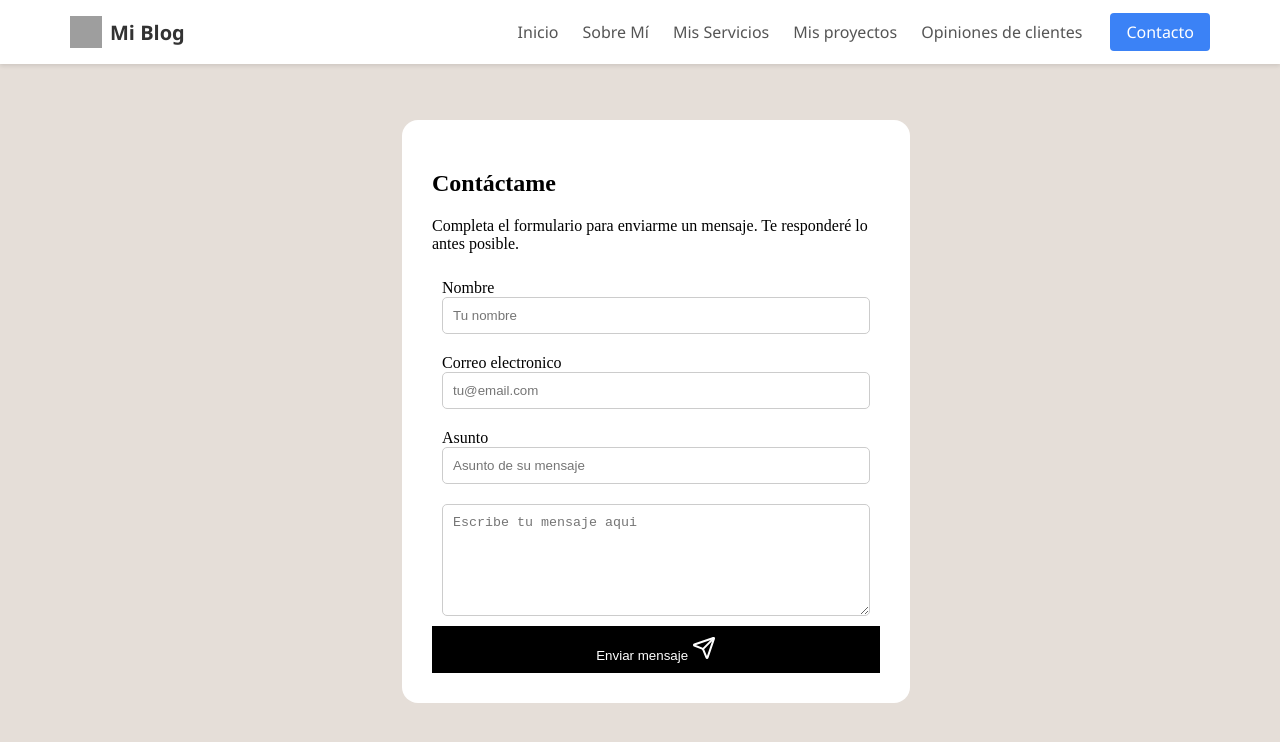
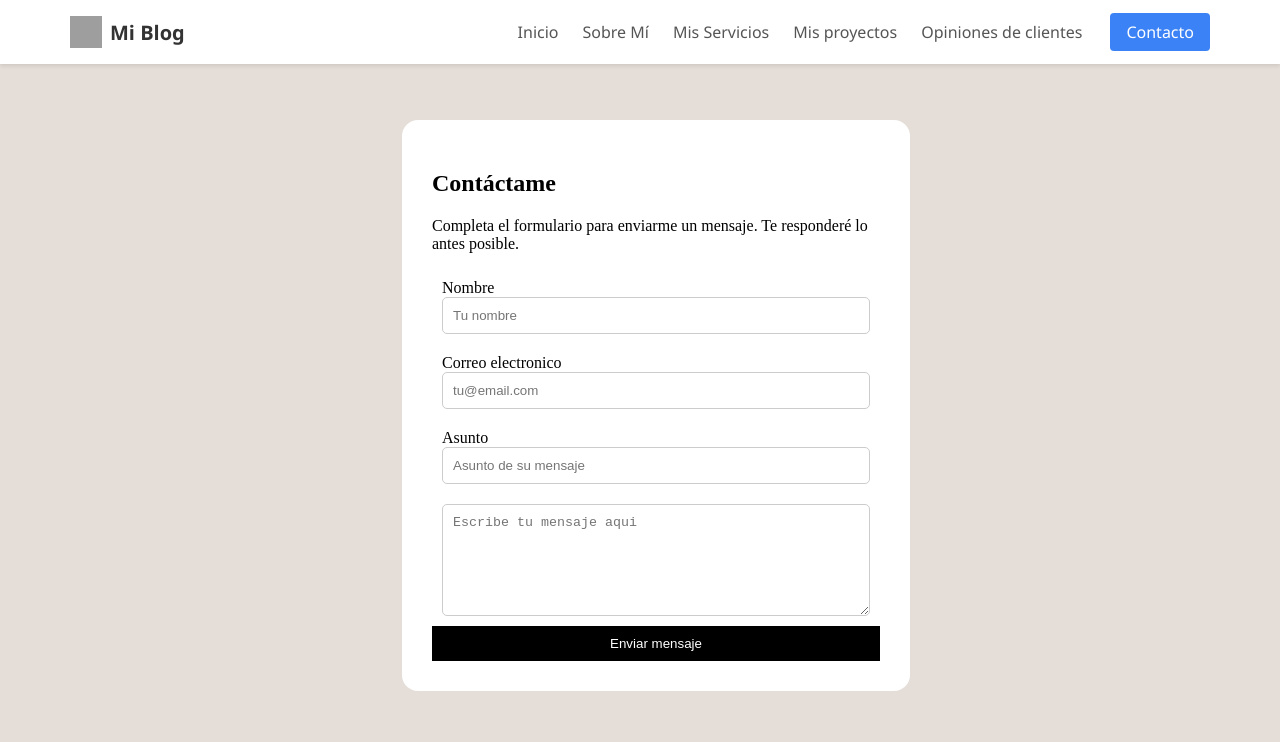
Before and after one commit to anthonnyygpz/blogLuis, a React (Vite) app in the folder front-end/: page /contact in a window 1280 px wide. Shown: the top 742 px of the page. Built offline with nearby package versions, Linux system fonts and the light colour scheme; grey boxes are pictures that could not be loaded.

Commit message:
refactor(contact.tsx): delete icon

```diff
--- a/front-end/src/features/shared/components/contact.tsx
+++ b/front-end/src/features/shared/components/contact.tsx
@@ -1,6 +1,6 @@
 "use client";
 import { FormEvent, useState } from "react";
-import { Send } from "lucide-react";
+// import { Send } from "lucide-react";
 import { DefaultLayout } from "./defaultLayout";
 
 export default function ContactForm() {
@@ -86,7 +86,7 @@ export default function ContactForm() {
                 {/*   "Enviando..." */}
                 {/* ) : ( */}
                 {/*   <> */}
-                Enviar mensaje <Send className="ml-2 h-4 w-4" />
+                Enviar mensaje
                 {/*   </> */}
                 {/* )} */}
               </button>
```
